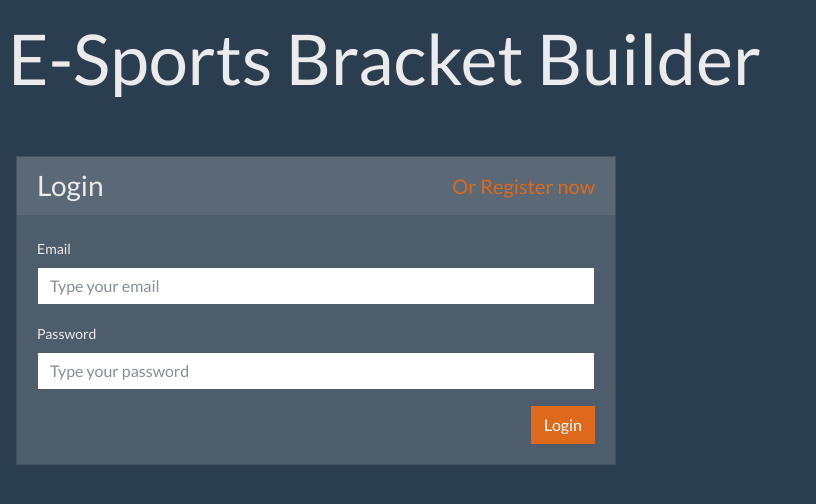
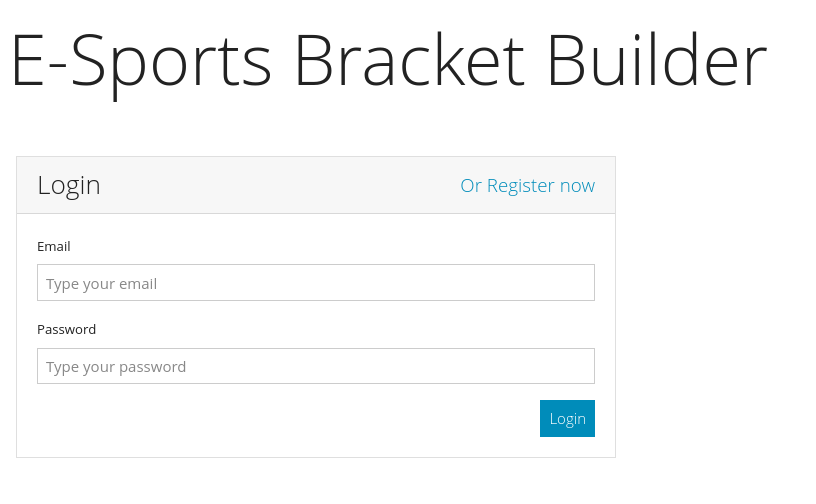
Before and after one commit to Liioooo/ESportsBracketBuilder, an Angular app in the folder ESportsBracketBuilder/: page /home in a window 1280 px wide. Shown: the top 504 px of the page, without its empty margins (0-816 px from the left). Built offline with nearby package versions, Linux system fonts and the light colour scheme.

Commit message:
add css for theming

```diff
--- a/ESportsBracketBuilder/src/app/modules/bracket-list/components/all-brackets/all-brackets.component.scss
+++ b/ESportsBracketBuilder/src/app/modules/bracket-list/components/all-brackets/all-brackets.component.scss
@@ -1,8 +1,8 @@
-@import "~bootswatch/dist/superhero/variables";
+@import "theming";
 @import "mixins";
 
 .top-nav-link {
-  color: $primary !important;
+  @include getVar(color, primary);
   text-decoration: none;
   background-color: transparent;
   user-select: none;
@@ -10,7 +10,6 @@
   &:hover {
     text-decoration: underline !important;
     cursor: pointer;
-    color: lighten($primary, 5) !important;
   }
 }
 
--- a/ESportsBracketBuilder/src/app/modules/bracket-list/components/confirm-delete-modal/confirm-delete-modal.component.html
+++ b/ESportsBracketBuilder/src/app/modules/bracket-list/components/confirm-delete-modal/confirm-delete-modal.component.html
@@ -8,6 +8,6 @@
   <p><strong>Are you sure you want to delete your bracket <span class="text-primary">"{{bracketName}}"</span></strong></p>
 </div>
 <div class="modal-footer">
-  <button type="button" class="btn btn-outline-secondary" (click)="activeModal.close('cancel')">Cancel</button>
+  <button type="button" class="btn btn-outline-info" (click)="activeModal.close('cancel')">Cancel</button>
   <button type="button" class="btn btn-danger" (click)="activeModal.close('delete')">Ok</button>
 </div>
--- a/ESportsBracketBuilder/src/app/modules/bracket-list/components/single-bracket/single-bracket.component.scss
+++ b/ESportsBracketBuilder/src/app/modules/bracket-list/components/single-bracket/single-bracket.component.scss
@@ -1,4 +1,4 @@
-@import "~bootswatch/dist/superhero/variables";
+@import "theming";
 
 div {
   margin-bottom: .8rem;
@@ -8,9 +8,14 @@ div {
 
   input {
     height: 100%;
-    background-color: $blue;
+    @include getVar(background-color, blue);
     color: white;
     font-size: 19px;
+
+    &:focus {
+      @include getVar(background-color, blue);
+      color: white;
+    }
   }
 
   .name-button {
--- a/ESportsBracketBuilder/src/app/modules/bracket/components/bracket/bracket.component.scss
+++ b/ESportsBracketBuilder/src/app/modules/bracket/components/bracket/bracket.component.scss
@@ -1,4 +1,4 @@
-@import "~bootswatch/dist/superhero/variables";
+@import "theming";
 
 .header {
   height: 33px;
@@ -8,7 +8,7 @@
     justify-content: space-between;
 
     .top-nav-link {
-      color: $primary !important;
+      @include getVar(color, primary);
       text-decoration: none;
       background-color: transparent;
       user-select: none;
@@ -16,7 +16,6 @@
       &:hover {
         text-decoration: underline !important;
         cursor: pointer;
-        color: lighten($primary, 5) !important;
       }
     }
   }
--- a/ESportsBracketBuilder/src/app/modules/home/components/login/login.component.scss
+++ b/ESportsBracketBuilder/src/app/modules/home/components/login/login.component.scss
@@ -1,7 +1,7 @@
-@import "~bootswatch/dist/superhero/variables";
+@import "theming";
 
 .login-register-link {
-  color: $primary !important;
+  @include getVar(color, primary);
   text-decoration: none;
   background-color: transparent;
   user-select: none;
@@ -9,6 +9,5 @@
   &:hover {
     text-decoration: underline !important;
     cursor: pointer;
-    color: lighten($primary, 5) !important;
   }
 }
--- a/ESportsBracketBuilder/src/app/modules/home/components/register/register.component.scss
+++ b/ESportsBracketBuilder/src/app/modules/home/components/register/register.component.scss
@@ -1,7 +1,7 @@
-@import "~bootswatch/dist/superhero/variables";
+@import "theming";
 
 .login-register-link {
-  color: $primary !important;
+  @include getVar(color, primary);
   text-decoration: none;
   background-color: transparent;
   user-select: none;
@@ -9,6 +9,5 @@
   &:hover {
     text-decoration: underline !important;
     cursor: pointer;
-    color: lighten($primary, 5) !important;
   }
 }
--- a/ESportsBracketBuilder/src/index.html
+++ b/ESportsBracketBuilder/src/index.html
@@ -1,5 +1,5 @@
 <!doctype html>
-<html lang="en">
+<html lang="en" class="light-theme">
 <head>
   <meta charset="utf-8">
   <title>ESports Bracket Builder</title>
--- a/ESportsBracketBuilder/src/styles.scss
+++ b/ESportsBracketBuilder/src/styles.scss
@@ -1,8 +1,4 @@
-$red: #ff0f07;
-
-@import "~bootswatch/dist/superhero/variables";
-@import "~bootstrap/scss/bootstrap";
-@import "~bootswatch/dist/superhero/bootswatch";
+@import "theming";
 
 html, body {
   height: 100%;
--- /dev/null
+++ b/ESportsBracketBuilder/src/theming.scss
@@ -0,0 +1,107 @@
+.dark-theme {
+  $red: #ff0f07;
+
+  @import "~bootswatch/dist/superhero/variables";
+  @import "~bootstrap/scss/bootstrap";
+  @import "~bootswatch/dist/superhero/bootswatch";
+}
+
+.light-theme {
+  @import "~bootswatch/dist/yeti/variables";
+  @import "~bootstrap/scss/bootstrap";
+  @import "~bootswatch/dist/superhero/bootswatch";
+}
+
+$light-vars: (
+  white:    #fff,
+  gray-100: #f8f9fa,
+  gray-200: #eee,
+  gray-300: #dee2e6,
+  gray-400: #ccc,
+  gray-500: #adb5bd,
+  gray-600: #888,
+  gray-700: #495057,
+  gray-800: #333,
+  gray-900: #222,
+  black:    #000,
+
+  blue:    #008cba,
+  indigo:  #6610f2,
+  purple:  #6f42c1,
+  pink:    #e83e8c,
+  red:     #F04124,
+  orange:  #fd7e14,
+  yellow:  #E99002,
+  green:   #43ac6a,
+  teal:    #20c997,
+  cyan:    #5bc0de,
+
+  primary:       #008cba,
+  secondary:     #eee,
+  success:       #43ac6a,
+  info:          #5bc0de,
+  warning:       #E99002,
+  danger:        #F04124,
+  light:         #eee,
+  dark:          #222
+);
+
+$dark-vars: (
+  white:    #fff,
+  gray-100: #EBEBEB,
+  gray-200: #4E5D6C,
+  gray-300: #dee2e6,
+  gray-400: #ced4da,
+  gray-500: #adb5bd,
+  gray-600: #868e96,
+  gray-700: #495057,
+  gray-800: #343a40,
+  gray-900: #212529,
+  black:    #000,
+
+  blue:    #DF691A,
+  indigo:  #6610f2,
+  purple:  #6f42c1,
+  pink:    #e83e8c,
+  red:     #ff0f07,
+  orange:  #f0ad4e,
+  yellow:  #f0ad4e,
+  green:   #5cb85c,
+  teal:    #20c997,
+  cyan:    #5bc0de,
+
+  primary:       #DF691A,
+  secondary:     #4E5D6C,
+  success:       #5cb85c,
+  info:          #5bc0de,
+  warning:       #f0ad4e,
+  danger:        #ff0f07,
+  light:         lighten(#4E5D6C, 35%),
+  dark:          #4E5D6C,
+);
+
+.dark-theme {
+  --support-test: #fff;
+  @supports (color: var(--support-test)) {
+    @each $var, $value in $dark-vars {
+      --#{$var}: #{$value};
+    }
+  }
+}
+
+.light-theme {
+  --support-test: #fff;
+  @supports (color: var(--support-test)) {
+    @each $var, $value in $light-vars {
+      --#{$var}: #{$value};
+    }
+  }
+}
+
+@mixin getVar($property, $var) {
+  --support-test: #fff;
+  @supports not (color: var(--support-test)) {
+    #{$property}: map_get($dark-vars, $var);
+  }
+  #{$property}: var(--#{$var});
+}
```
Also changed, not shown: ESportsBracketBuilder/src/app/modules/bracket/components/game/game.component.html (+6 -6 lines), ESportsBracketBuilder/src/app/modules/bracket/components/game/game.component.scss (+11 -0 lines), ESportsBracketBuilder/src/mixins.scss (line endings or trailing spaces).
